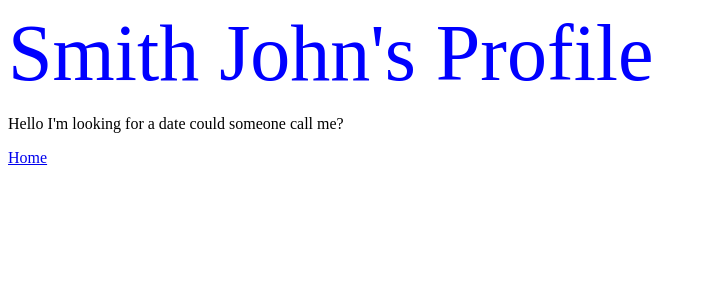
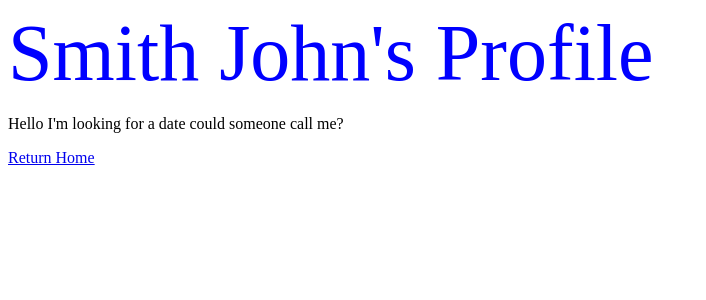
Before and after one commit to proptrot13/Website, a Flask app: page /profile in a window 1280 px wide. Shown: the top 300 px of the page, without its empty margins (0-706 px from the left). Run offline with Flask 2, Linux system fonts and the light colour scheme.

Commit message:
improve home button

```diff
--- a/templates/layout.html
+++ b/templates/layout.html
@@ -14,7 +14,7 @@
         </header>
         <main>
             {% block body %} {% endblock %}
-             <a href="/">Home</a>
+             <a href="/">Return Home</a>
         </main>
     </body>
 </html>
```
